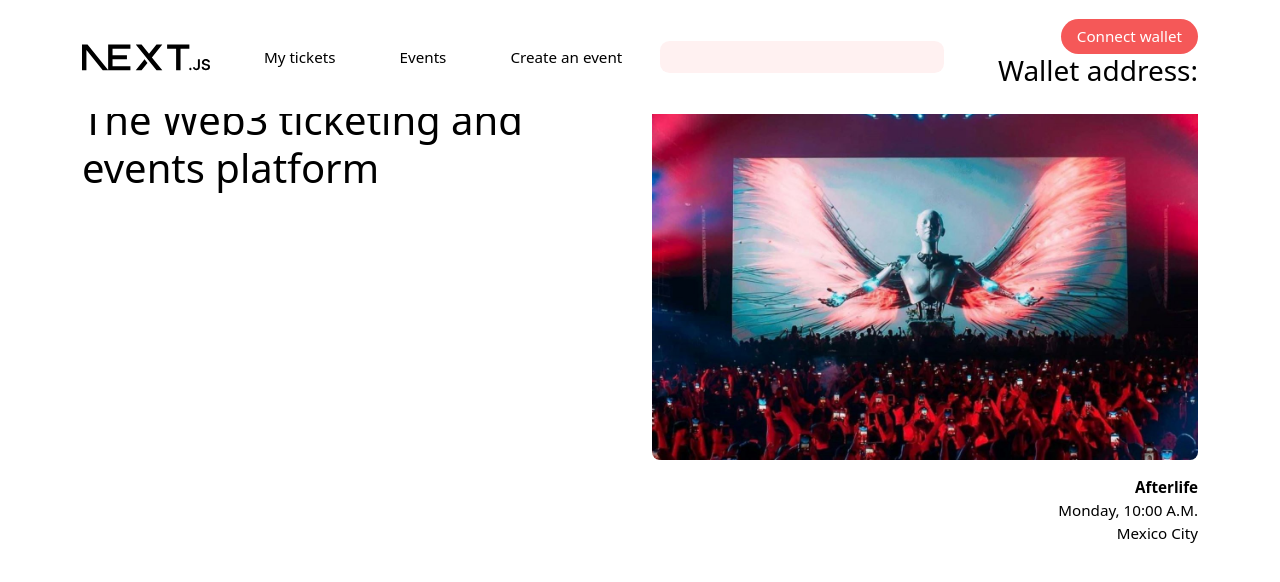
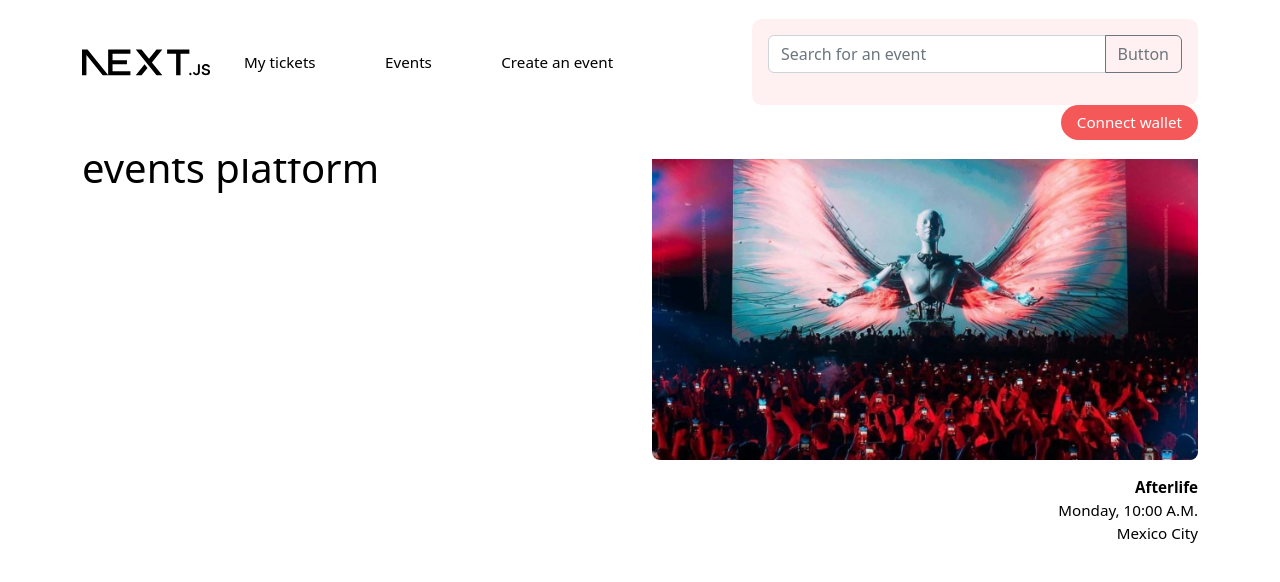
Before and after one commit to thetatix/thetatixapp, a Next.js app in the folder thetatix/: page / in a window 1280 px wide. Shown: the top 582 px of the page. Built offline with nearby package versions, Linux system fonts and the light colour scheme.

Commit message:
Actualice la navbar

```diff
--- a/thetatix/src/assets/styles/Navbar.module.css
+++ b/thetatix/src/assets/styles/Navbar.module.css
@@ -16,6 +16,11 @@
 /*** searchbar ***/
 .center .searchBar { width: 50%; margin: 0 auto; border-radius: .6rem; border: none; padding: 1rem; background-color: var(--sec-color); }
 /** connect button **/
-.connectBtn { flex: 1 0 auto; text-align: right; }
+.right { flex: 1 0 auto; text-align: right; }
+.connectBtn { position: relative; }
 .connectBtn button { background-color: var(--pri-color); color: var(--light-text-color); border: 0; border-radius: 3rem; padding: .6rem 1rem; font-size: var(--font-size); line-height: 1; font-weight: 400; transition: 0.5s; }
-.connectBtn button:hover { background-color: var(--ter-color); box-shadow: 0px 8px 18px 0px rgba(0, 0, 0, 0.15); }
+.connectBtn:hover button { background-color: var(--ter-color); box-shadow: 0px 8px 18px 0px rgba(0, 0, 0, 0.15); }
+.connectBtn .dropdown { display: block; min-width: unset; left: 0; right: 0; position: relative; opacity: 0; position: absolute; transition: 0.2s; z-index: 5; }
+.connectBtn:hover .dropdown { opacity: 1; }
+.connectBtn .dropdown a { color: var(--text-color); text-decoration: none; transition: 0.5s; font-size: var(--font-size); padding-right: 1rem; }
+.connectBtn .dropdown a:hover { color: var(--pri-color); text-decoration: none; }
--- a/thetatix/src/components/Navbar.jsx
+++ b/thetatix/src/components/Navbar.jsx
@@ -2,40 +2,55 @@
 'use client';
 
 import { useContext, useEffect, useState } from "react";
+import { DataContext } from "@/context/DataContext";
 import Image from 'next/image'
 import Link from 'next/link'
 import styles from '@/assets/styles/Navbar.module.css'
 
-import { DataContext } from "../context/DataContext";
-
 
 export default function Navbar() {
 
-  const { address, setAddress } =  useContext(DataContext);
+  const { address, setAddress, isConnected, setIsConnected } =  useContext(DataContext);
 
-  const connect = async () => {
-    if(window.ethereum){
+  const connectMetamask = async () => {
+    if (window.ethereum) {
       try {
         await window.ethereum.request({method: "eth_requestAccounts"});
-        console.log('Connected to Ethereum')
+        console.log('Connected to Ethereum');
+        setIsConnected(true);
         let account = await window.ethereum.request({ method: "eth_accounts"});
         setAddress(account[0]);
-        console.log(address)
+        console.log(address);
       } catch (error) {
         console.log('Error connecting to Ethereum');
       }
-
     } else {
-      console.log('Metamask not detected')
+      console.log('Metamask not detected');
+    }
+  }
+  const disconnectMetamask = async () => {
+    if (window.ethereum) {
+      try {
+        await window.ethereum.request({ method: "eth_requestAccounts" });
+        console.log('Disconnected from Ethereum');
+        setIsConnected(false);
+        setAddress('');
+      } catch (error) {
+        console.log('Error disconnecting from Ethereum');
+      }
+    } else {
+      console.log('No Metamask detected');
+    }
+  }
+  const formatAddress = (address) => {
+    if (address.length === 42) {
+      return address.substring(0, 6) + "..." + address.substring(38);
+    } else {
+      return address;
     }
   }
 
-
-
-
-
   const [clientWindowHeight, setClientWindowHeight] = useState("");
-
   const [boxShadow, setBoxShadow] = useState(0);
 
   useEffect(() => {
@@ -93,16 +108,26 @@ export default function Navbar() {
               <li>
               </li>
             </ul>
-            <div className={styles.searchBar}></div>
+            <div className={styles.searchBar}>
+              <div class="input-group mb-3">
+                <input type="search" className="form-control" placeholder="Search for an event" aria-describedby="searchBtn" />
+                <button class="btn btn-outline-secondary" type="button" id="button-addon2">Button</button>
+              </div>
+            </div>
           </div>
-          <div className={styles.connectBtn}>
-
-
-
-
-
-            <button onClick={connect}>Connect wallet</button>
-            <h3>Wallet address: {address}</h3>
+          <div className={styles.right}>
+          {isConnected ? (
+            <div className={styles.connectBtn}>
+              <button>{formatAddress(address)}</button>
+              <div className={styles.dropdown}>
+                <a href="javascript:void(0)" onClick={disconnectMetamask}>Disconnect</a>
+              </div>
+            </div>
+          ) : (
+            <div className={styles.connectBtn}>
+              <button onClick={connectMetamask}>Connect wallet</button>
+            </div>
+          )}
           </div>
         </div>
       </div>
--- a/thetatix/src/context/DataContext.jsx
+++ b/thetatix/src/context/DataContext.jsx
@@ -4,15 +4,12 @@ import { createContext, useEffect, useState, useContext } from "react";
 
 export const DataContext = createContext(null);
 
-// export const addressFixed = "0x5FbDB2315678afecb367f032d93F642f64180aa3";
-
-
 export const DataProvider = ({ children }) => {
     const [address, setAddress] = useState('');
-    // const [isConnected, setIsConnected] = useState(false);
+    const [isConnected, setIsConnected] = useState(false);
 
 return(
-    <DataContext.Provider value={{ address, setAddress }}>
+    <DataContext.Provider value={{ address, setAddress, isConnected, setIsConnected }}>
         {children}
     </DataContext.Provider>
 );
--- a/thetatix/src/pages/create/index.jsx
+++ b/thetatix/src/pages/create/index.jsx
@@ -1,12 +1,12 @@
-import { useState, useEffect } from "react"
+import { useContext, useState, useEffect } from "react"
 import { ethers } from "ethers"
 import Head from 'next/head'
 import Image from 'next/image'
 import Link from 'next/link'
 import styles from '@/assets/styles/Pages.module.css'
 import styleCreate from '@/assets/styles/Forms.module.css'
-import { useContext } from "react";
-import { DataContext } from "../context/DataContext";
+
+import { DataContext } from "@/context/DataContext";
 import useContracts from '@/components/contractsHook/useContract';
 
 export default function Create() {
```
Also changed, not shown: thetatix/src/components/Layout.jsx (+1 -6 lines).
